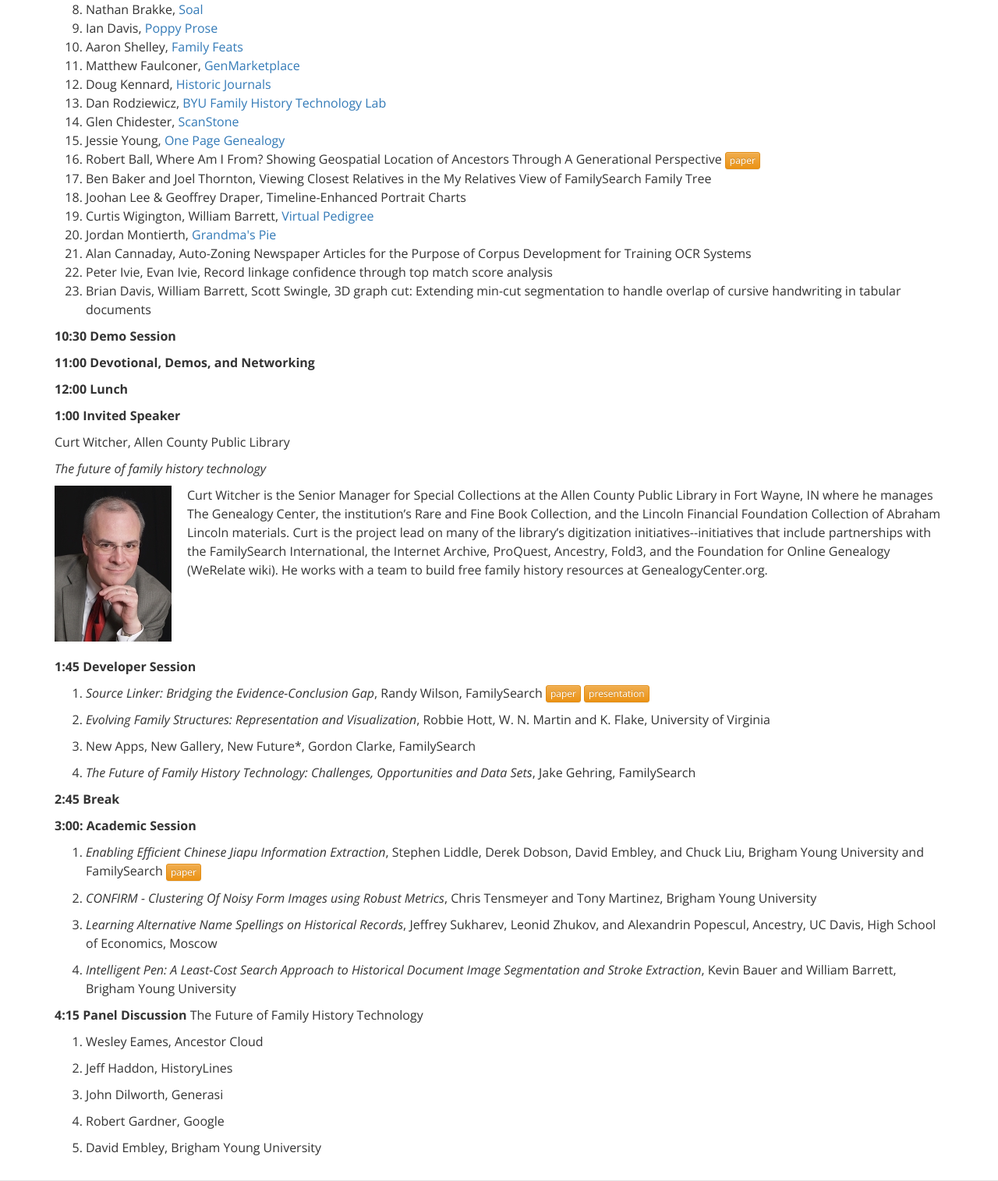
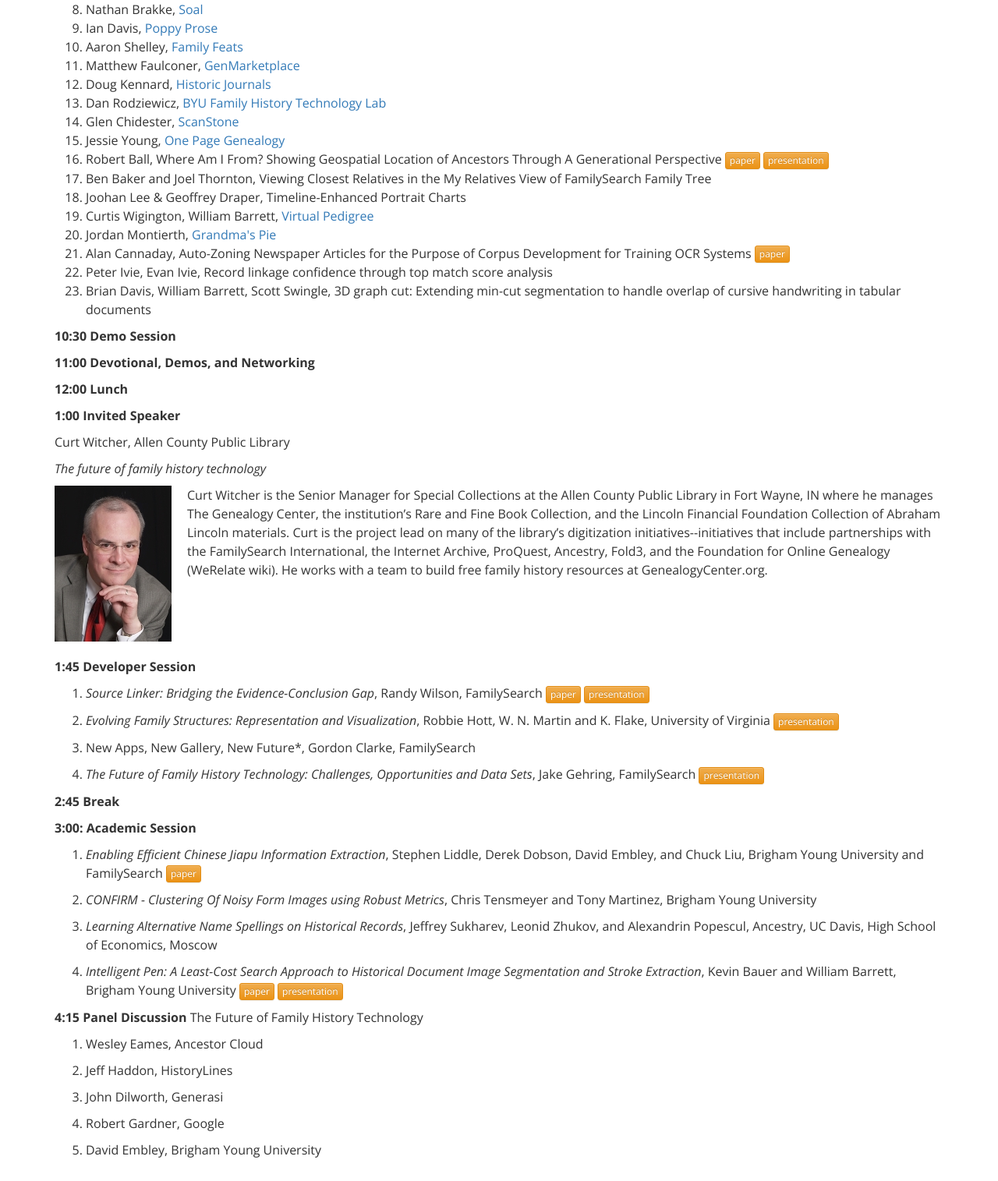
Before and after one commit to byu-fht/fhtw-old, a Flask app: template templates/archive/2015.html in a window 1280 px wide. Shown: the part 717-2232 px from the top of the page at 78% size. Run offline with Flask 2, Linux system fonts and the light colour scheme; the template is opened without the code that fills it, so the values that code supplies are empty; some libraries are stand-ins or nearby versions.

Commit message:
Added a few old papers and presentations.

```diff
--- a/templates/archive/2015.html
+++ b/templates/archive/2015.html
@@ -51,12 +51,12 @@ their family mysteries.
 1. Dan Rodziewicz, [BYU Family History Technology Lab](http://fhtl.byu.edu/)
 1. Glen Chidester, [ScanStone](https://www.youtube.com/watch?v=RFQUsdD-560)
 1. Jessie Young, [One Page Genealogy](http://opg.fhtl.byu.edu/)
-1. Robert Ball, Where Am I From? Showing Geospatial Location of Ancestors Through A Generational Perspective <a href="/static/conf/2015/ball-where-fhtw2015.pdf" class="btn btn-warning btn-xs">paper</a>
+1. Robert Ball, Where Am I From? Showing Geospatial Location of Ancestors Through A Generational Perspective <a href="/static/conf/2015/ball-where-fhtw2015.pdf" class="btn btn-warning btn-xs">paper</a> <a href="/static/conf/2015/ball-where-presentation-fhtw2015.pdf" class="btn btn-warning btn-xs">presentation</a>
 1. Ben Baker and Joel Thornton, Viewing Closest Relatives in the My Relatives View of FamilySearch Family Tree
 1. Joohan Lee & Geoffrey Draper, Timeline-Enhanced Portrait Charts
 1. Curtis Wigington, William Barrett, [Virtual Pedigree](http://virtual-pedigree.fhtl.byu.edu/)
 1. Jordan Montierth, [Grandma's Pie](http://grandmas-pie.fhtl.byu.edu/)
-1. Alan Cannaday, Auto-Zoning Newspaper Articles for the Purpose of Corpus Development for Training OCR Systems
+1. Alan Cannaday, Auto-Zoning Newspaper Articles for the Purpose of Corpus Development for Training OCR Systems <a href="/static/conf/2015/cannaday-autozoning-fhtw2015.pdf" class="btn btn-warning btn-xs">paper</a>
 1. Peter Ivie, Evan Ivie, Record linkage confidence through top match score analysis
 1. Brian Davis, William Barrett, Scott Swingle, 3D graph cut: Extending min-cut segmentation to handle overlap of cursive handwriting in tabular documents
 
@@ -97,10 +97,12 @@ GenealogyCenter.org.
 
 1. *Evolving Family Structures: Representation and Visualization*,
 Robbie Hott, W. N. Martin and K. Flake, University of Virginia
+<a href="/static/conf/2015/hott-evolving-presentation-fhtw2015.pdf" class="btn btn-warning btn-xs">presentation</a>
 
 1. New Apps, New Gallery, New Future*, Gordon Clarke, FamilySearch
 
 1. *The Future of Family History Technology: Challenges, Opportunities and Data Sets*, Jake Gehring, FamilySearch
+<a href="/static/conf/2015/gehring-future-presentation-fhtw2015.pdf" class="btn btn-warning btn-xs">presentation</a>
 
 **2:45 Break**
 
@@ -115,6 +117,9 @@ Robbie Hott, W. N. Martin and K. Flake, University of Virginia
 1. *Learning Alternative Name Spellings on Historical Records*, Jeffrey Sukharev, Leonid Zhukov, and Alexandrin Popescul, Ancestry, UC Davis, High School of Economics, Moscow
 
 1. *Intelligent Pen: A Least-Cost Search Approach to Historical Document Image Segmentation and Stroke Extraction*, Kevin Bauer and William Barrett, Brigham Young University
+<a href="/static/conf/2015/bauer-intelligent-pen-fhtw2015.pdf" class="btn btn-warning btn-xs">paper</a>
+<a href="/static/conf/2015/bauer-intelligent-pen-presentation-fhtw2015.pdf" class="btn btn-warning btn-xs">presentation</a>
+
 
 **4:15 Panel Discussion**
 The Future of Family History Technology
```
Also changed, not shown: 6 other files.
